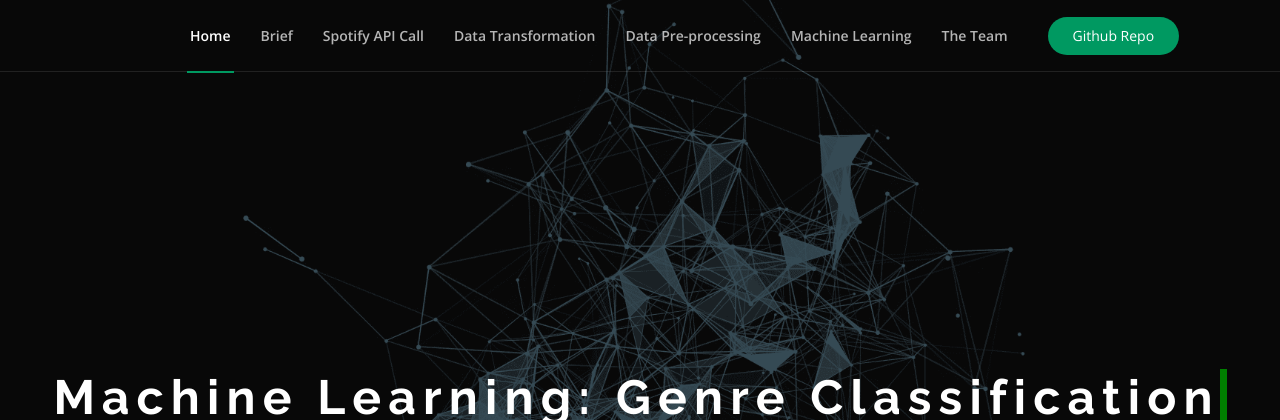
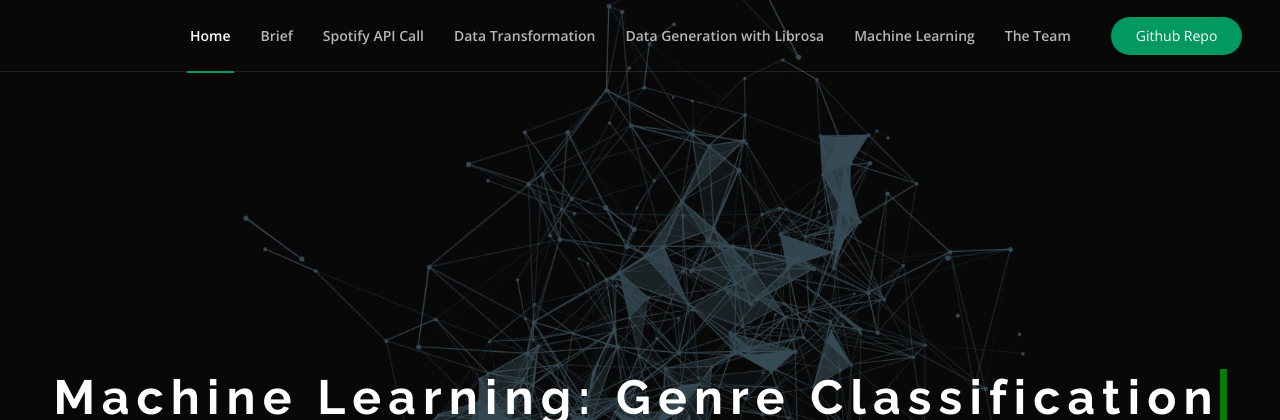
Before and after one commit to Danne-Paredes/audio-recognition, a Flask app: page / in a window 1280 px wide. Shown: the top 420 px of the page. Run offline with Flask 2, Linux system fonts and the light colour scheme; some libraries are stand-ins or nearby versions; grey boxes are pictures that could not be loaded.

Commit message:
Corrections for presentation

```diff
--- a/templates/index.html
+++ b/templates/index.html
@@ -9,28 +9,27 @@
   <meta content="" name="descriptison">
   <meta content="" name="keywords">
 
-
   <!-- Favicons -->
-  <link rel="icon" href="{{ url_for('static',filename='images/favicon.png') }}">
-
+  <link href="assets/img/favicon.png" rel="icon">
+  <link href="assets/img/apple-touch-icon.png" rel="apple-touch-icon">
 
   <!-- Google Fonts -->
   <link href="https://fonts.googleapis.com/css?family=Open+Sans:300,300i,400,400i,600,600i,700,700i|Raleway:300,300i,400,400i,500,500i,600,600i,700,700i|Poppins:300,300i,400,400i,500,500i,600,600i,700,700i" rel="stylesheet">
 
   <!-- Vendor CSS Files -->
-  <link rel="stylesheet" type="text/css" href="{{ url_for('static',filename='vendor/bootstrap/css/bootstrap.min.css') }}">
-  <link rel="stylesheet" type="text/css" href="{{ url_for('static',filename='vendor/icofont/icofont.min.css') }}">
-  <link rel="stylesheet" type="text/css" href="{{ url_for('static',filename='vendor/boxicons/css/boxicons.min.css') }}">
-  <link rel="stylesheet" type="text/css" href="{{ url_for('static',filename='vendor/remixicon/remixicon.css') }}">
-  <link rel="stylesheet" type="text/css" href="{{ url_for('static',filename='vendor/venobox/venobox.css') }}">
-  <link rel="stylesheet" type="text/css" href="{{ url_for('static',filename='vendor/owl.carousel/assets/owl.carousel.min.css') }}">
+  <link href="assets/vendor/bootstrap/css/bootstrap.min.css" rel="stylesheet">
+  <link href="assets/vendor/icofont/icofont.min.css" rel="stylesheet">
+  <link href="assets/vendor/boxicons/css/boxicons.min.css" rel="stylesheet">
+  <link href="assets/vendor/remixicon/remixicon.css" rel="stylesheet">
+  <link href="assets/vendor/venobox/venobox.css" rel="stylesheet">
+  <link href="assets/vendor/owl.carousel/assets/owl.carousel.min.css" rel="stylesheet">
   <link href="https://fonts.googleapis.com/css?family=Lato" rel="stylesheet" type="text/css">
   <link href="https://maxcdn.bootstrapcdn.com/font-awesome/4.7.0/css/font-awesome.min.css" rel="stylesheet" type="text/css">
 
 
   <!-- Template Main CSS File -->
-  <link href="{{ url_for('static',filename='css/style.css') }}" rel="stylesheet">
-  <link href="{{ url_for('static',filename='css/prism.css') }}" rel="stylesheet">
+  <link href="assets/css/style.css" rel="stylesheet">
+  <link href="assets/css/prism.css" rel="stylesheet">
 </head>
 
 <body>
@@ -42,15 +41,15 @@
       <div class="row justify-content-center">
         <div class="col-xl-9 d-flex align-items-center justify-content-between">
           <!-- <h1 class="logo"><a href="index.html">Machine Learning<br>Spotify Genres</a></h1> -->
-          <a href="#" class="logo"><img src="{{ url_for('static',filename='images/logo.png') }}" alt="" class="img-fluid"></a>
+          <a href="index.html" class="logo"><img src="assets/img/logo.png" alt="" class="img-fluid"></a>
 
           <nav class="nav-menu d-none d-lg-block">
             <ul>
-              <li class="active"><a href="#">Home</a></li>
+              <li class="active"><a href="index.html">Home</a></li>
               <li><a href="#brief">Brief</a></li>
               <li><a href="#spotify">Spotify API Call</a></li>
               <li><a href="#data_transformation">Data Transformation</a></li>
-              <li><a href="#data-pre-processing">Data Pre-processing</a></li>
+              <li><a href="#data-pre-processing">Data Generation with Librosa</a></li>
               <li><a href="#machine-learning">Machine Learning</a></li>
               <li><a href="#contact">The Team</a></li>
 
@@ -97,13 +96,13 @@
             </p>
             <ul>
               <li><i class="ri-spotify-fill"></i> <b>Spotify API Call</b> - utilizing the 'spotipy' library to call Spotify's API in order to pull track information data (inc. URLs to audio clips) for the musical genres in-scope.<br><br><br></li>
-              <li><i class="ri-merge-cells-horizontal"></i> <b>Data Transformation</b> - transformating the API collected data, prior to data pre-processing.<br><br><br></li>
+              <li><i class="ri-merge-cells-horizontal"></i> <b>Data Transformation</b> - transforming the API collected data, prior to data pre-processing.<br><br><br></li>
               <li><i class="ri-voiceprint-fill"></i> <b>Pre-processing of data using Librosa</b> - downloading and extracting each audio clip's 6 key audio class features, before saving in a DataFrame, ready for machine learning.</b><br><br><br> </li>
               <li><i class="ri-eye-2-line"></i> <b>Machine learning using sklearn</b> - harnessing the power of sklearn to train our Trained Classifier.</b><br><br><br> </li>
               <li><i class="ri-bug-line"></i> <b>Testing</b> - finally a testing regime will let us analize weather the Trained Classifier.</b><br><br></li>
             </ul>
           </div>
-          <div class="image col-lg-6 pt-4 pt-lg-0" style='background-image: url("static/images/flow_chart.gif");'></div>
+          <div class="image col-lg-6 pt-4 pt-lg-0" style='background-image: url("assets/img/flow_chart.gif");'></div>
 
     </section><!-- End About Us Section -->
 
@@ -222,9 +221,9 @@
 
 
           <h2>Spotify API Call</h2>
-          <p>With a track catelog spanning in excess of 30 million songs, the team quickly reached
+          <p>With a track catalog spanning in excess of 30 million songs, the team quickly reached
             concensus that Spotify's API provided the most robust and well curated universe of track information and
-            was chosen. Additionally, Spotify also provides 30-sec samples for each cateloged song, thus providing the
+            was chosen. Additionally, Spotify also provides 30-sec samples for each cataloged song, thus providing the
             team with a source of track mp3 samples to use for trainined the Trained Classifier. Each team member chosen
             2 musical genres of personal interest, before completing steps to call Spotify's API -
           </p>
@@ -686,7 +685,7 @@
 
           </div>
 
-          <div class="col-lg-5 align-items-stretch order-1 order-lg-2 img" style='background-image: url("static/images/data-pre-processing.jpg");'>&nbsp;</div>
+          <div class="col-lg-5 align-items-stretch order-1 order-lg-2 img" style='background-image: url("assets/img/data-pre-processing.jpg");'>&nbsp;</div>
         </div>
 
       </div>
```
Also changed, not shown: other parts of templates/index.html (+40 -45 lines), 1 other file. Lines whose indentation alone changed are shown as unchanged.
